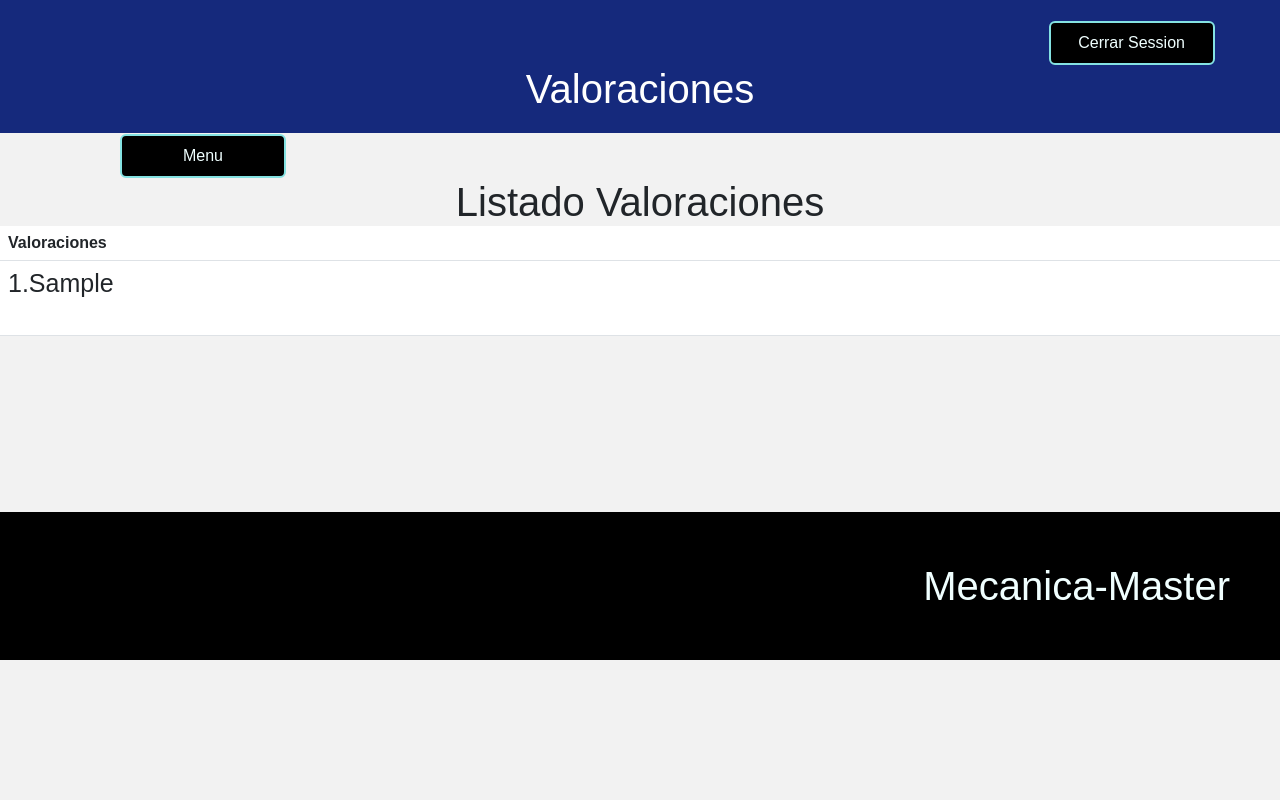
After one commit to santamaria314k/Repositorio-compartido-proyecto, a Flask app: page /valoracion/listarvaloracion in a window 1280 px wide. The commit adds this page. Run offline with Flask 3, Linux system fonts and the light colour scheme; tables that the repository leaves empty hold one stand-in row (values such as "Sample post"); parts of the project's set-up code (start-up, migrations or seed data) failed here and were passed over; some libraries are stand-ins or nearby versions.

Commit message:
PRIMERA VERSION COMPARTIDA CON JUAN

```diff
--- /dev/null
+++ b/app/Static/CSS/LISTAR_VALORACION.css
@@ -0,0 +1,89 @@
+
+header {
+    background-color: #15297c;
+    color: #fff;
+    padding: 20px;
+    text-align: center;
+  }
+
+  body {
+    font-family: Arial, sans-serif;
+    background-color: #f2f2f2;
+    margin: 0;
+    padding: 0;
+  }
+
+
+
+  h1 {
+    margin: 0;
+  }
+
+
+
+input{
+width:980px ;
+height: 120px;
+border-radius: 9px;
+border:3px solid #15297c  ;
+}
+
+button{
+  position: relative;
+    width: 160px;
+    height:50px ;
+    margin-top: 20px;
+    background-color: #15297c;
+    color: #fff;
+    border: none;
+    border-radius: 5px;
+    cursor: pointer;
+    margin-top: 1px;
+    margin-left: 760px;
+}
+
+
+
+.cerrar{
+  position: relative;
+  height:44px ;
+  width:166px ;
+  background-color: black;
+  color: azure;
+  left:9%;
+  border: 2px solid rgb(132, 226, 226);
+  border-radius: 6px;
+}
+
+
+footer {
+  position: relative;
+  background-color: black;
+  color: azure;
+  flex-shrink: 0;
+  padding: 50px;
+  text-align: right;
+  top: 160px;
+
+}
+
+.principal1{
+    text-align: center;
+}
+td{
+    position: relative;
+    display: flex;
+    text-align: center;
+    font-size: 25px;
+}
+
+.menuad{
+  position: relative;
+  height:44px ;
+  width:166px ;
+  background-color: black;
+  color: azure;
+  right:50%;
+  border: 2px solid rgb(132, 226, 226);
+  border-radius: 6px;
+}
--- a/app/loginMenus/routes.py
+++ b/app/loginMenus/routes.py
@@ -30,13 +30,13 @@ def admin():
 @login.route('/acceso-login', methods= ["GET", "POST"])
 def login():
 
-    if request.method == 'POST' and 'user' in request.form and 'password' in request.form:
+    if request.method == 'POST' and 'username' in request.form and 'password' in request.form:
 
-        _user = request.form['user']
+        _username = request.form['username']
         _password = request.form['password']
 
         cur = mysql.connection.cursor()
-        cur.execute('SELECT * FROM usuarios WHERE user = %s AND password = %s', (_user, _password,))
+        cur.execute('SELECT * FROM usuarios WHERE username = %s AND password = %s', (_username, _password,))
         account = cur.fetchone()
 
         if account:
--- a/app/loginMenus/templates/login.html
+++ b/app/loginMenus/templates/login.html
@@ -22,7 +22,7 @@
 <form action="acceso-login" method="POST" enctype="multipart/form-data">
 
 <label class="label1" for="">Usuario:</label>
-<input type="text"placeholder="Usuario" name="user"  required="true">
+<input type="text"placeholder="Usuario" name="username"  required="true">
 
 <label class="label2" for="">Contraseña:</label>
 <input type="text"placeholder="Contraseña" name="password"  required="true">
--- a/app/registroValoracion/routes.py
+++ b/app/registroValoracion/routes.py
@@ -5,6 +5,10 @@ from .forms import Registrarvaloracionform
 from . import valoracion
 
 
+@valoracion.route("/listarvaloracion")
+def listarvaloracion():
+    valoraciones = app.models.Valoracion.query.all()
+    return render_template("listar_valoracion.html", valoraciones=valoraciones)
 
 
 @valoracion.route('/registroval',methods=["GET", "POST"])
@@ -15,7 +19,7 @@ def registroval():
         form.populate_obj(v)
         app.db.session.add(v)
         app.db.session.commit()
-        return "producto registrado"
+        return "valoracion registrada"
 
 
     return render_template('registro_valoracion.html', form=form)
--- /dev/null
+++ b/app/registroValoracion/templates/listar_valoracion.html
@@ -0,0 +1,66 @@
+{% import "bootstrap/wtf.html" as wtf  %}
+
+
+<html lang="en">
+<head>
+    <link href="https://cdn.jsdelivr.net/npm/bootstrap@5.3.0/dist/css/bootstrap.min.css" rel="stylesheet" integrity="sha384-9ndCyUaIbzAi2FUVXJi0CjmCapSmO7SnpJef0486qhLnuZ2cdeRhO02iuK6FUUVM" crossorigin="anonymous">
+    <script src="https://cdn.jsdelivr.net/npm/bootstrap@5.3.0/dist/js/bootstrap.bundle.min.js" integrity="sha384-geWF76RCwLtnZ8qwWowPQNguL3RmwHVBC9FhGdlKrxdiJJigb/j/68SIy3Te4Bkz" crossorigin="anonymous"></script>
+    <meta charset="UTF-8">
+    <meta name="viewport" content="width=device-width, initial-scale=1.0">
+    <title> Valoraciones</title>
+
+    <link rel="stylesheet" type="text/css" href="{{ url_for('static', filename='css/LISTAR_VALORACION.css') }}">
+
+</head>
+<body>
+    <header>
+       <a href="{{ url_for('loginMenus.logout') }}"><button class="cerrar" >Cerrar Session</button></a>
+
+
+<h1>Valoraciones</h1>
+
+    </header>
+    <a href="{{ url_for('loginMenus.admin') }}"><button class="menuad" >Menu</button></a>
+
+
+
+    {% block content %}
+    <h1 class="principal1" >Listado Valoraciones</h1>
+
+    <table class="table table-bordered-hoover">
+        <thead>
+            <tr>
+                <th>Valoraciones</th>
+
+
+            </tr>
+        </thead>
+        <tbody>
+            {% for valoracion in valoraciones %}
+            <tr>
+
+
+                <td> {{ valoracion.id_val }}  <p> .</p>  {{ valoracion.diagnostico }} <br><br> </td>
+
+
+
+
+            </tr>
+            {% endfor %}
+        </tbody>
+    </table>
+{% endblock %}
+
+
+
+
+
+
+
+
+<footer>
+    <h1>Mecanica-Master</h1>
+</footer>
+
+</body>
+</html>
--- a/app/registroValoracion/templates/registro_valoracion.html
+++ b/app/registroValoracion/templates/registro_valoracion.html
@@ -20,6 +20,8 @@
 
     </header>
 
+    <a href="{{ url_for('loginMenus.admin') }}"><button class="menuad" >Menu</button></a>
+
 <form method="POST" action="" novalidate enctype="multipart/form-data">
 
 
```
Also changed, not shown: app/Static/CSS/ADMIN.css (+8 -1 lines), app/Static/CSS/REGISTRO_VALORACION.css (+12 -3 lines), app/loginMenus/templates/admin.html (+10 -1 lines), tallerdefinitiva.sql (+2 -124 lines), 1 other file.
